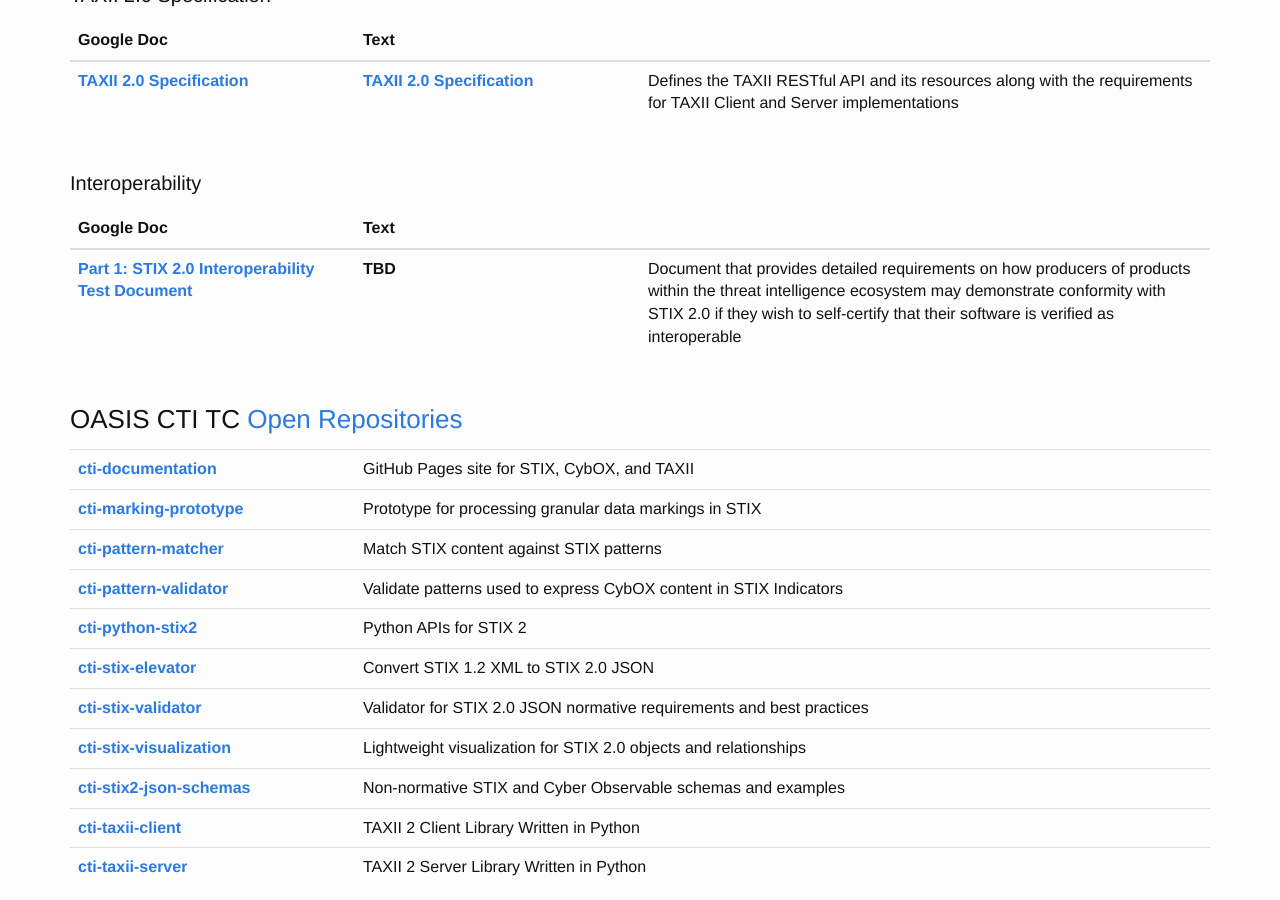
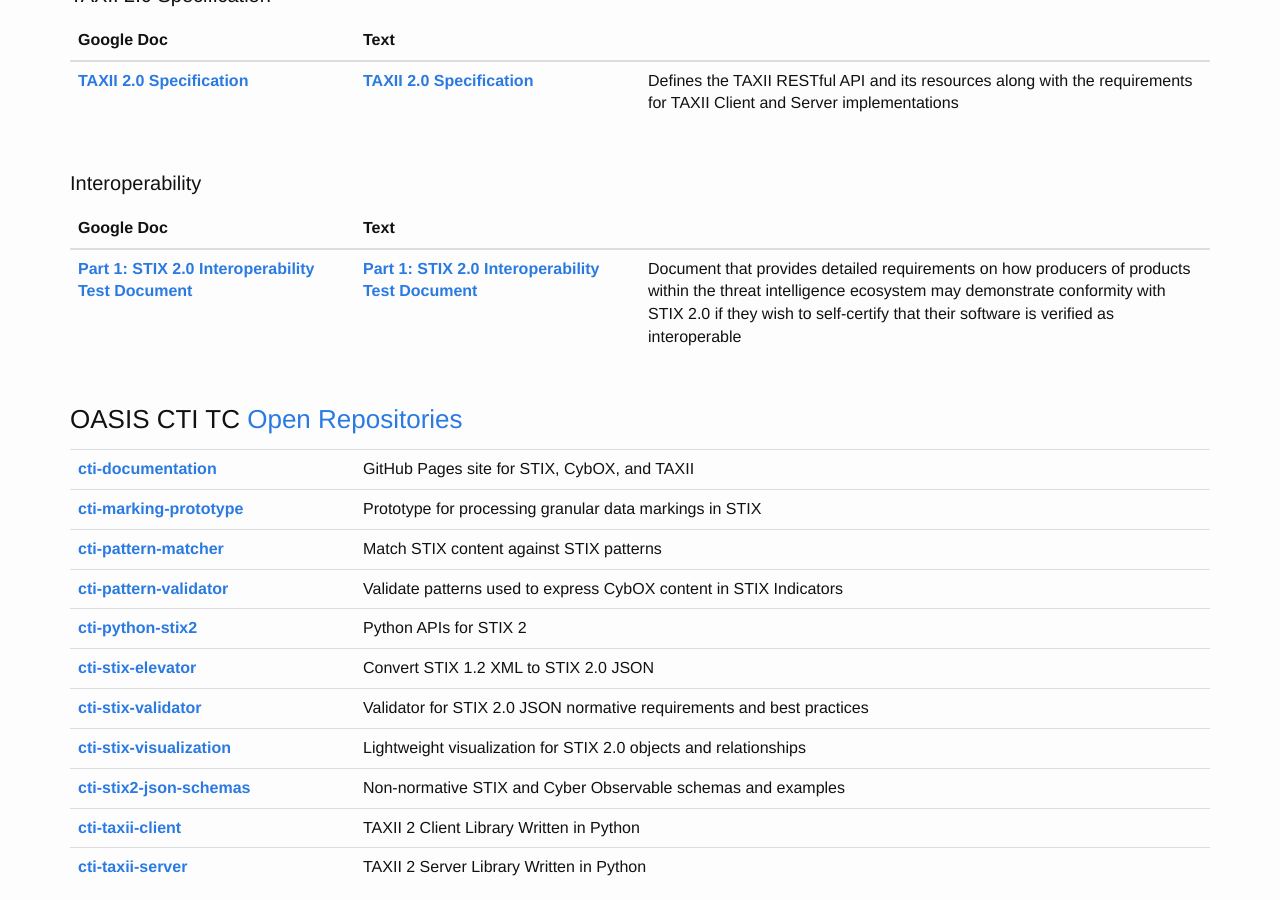
Before and after one commit to oasis-open/cti-documentation, a Jekyll site: the page built from resources.md, in a window 1280 px wide and 900 px high, scrolled down 901 px. Built offline with Jekyll 4.4.1, drawn with Linux system fonts in a browser that asks for light colours.

Commit message:
Added link to published Interoperability Test Document

```diff
--- a/resources.md
+++ b/resources.md
@@ -38,7 +38,7 @@
 {: .table .table-hover .table-example .table-desc .table-col1-width .table-col2-width}
 | Google Doc | Text | |
 | :------ | | :------ | ----------- |
-[**Part 1: STIX 2.0 Interoperability Test Document**](https://docs.google.com/document/d/1Bk3QsGqS84odU2iJtTZ8GokLZIOuz52iM7QKkRhJtQc){: target="_blank"}|**TBD**|Document that provides detailed requirements on how producers of products within the threat intelligence ecosystem may demonstrate conformity with STIX 2.0 if they wish to self-certify that their software is verified as interoperable|
+[**Part 1: STIX 2.0 Interoperability Test Document**](https://docs.google.com/document/d/1Bk3QsGqS84odU2iJtTZ8GokLZIOuz52iM7QKkRhJtQc){: target="_blank"}|[**Part 1: STIX 2.0 Interoperability Test Document**](https://docs.google.com/document/d/1Bk3QsGqS84odU2iJtTZ8GokLZIOuz52iM7QKkRhJtQc/pub){: target="_blank"}|Document that provides detailed requirements on how producers of products within the threat intelligence ecosystem may demonstrate conformity with STIX 2.0 if they wish to self-certify that their software is verified as interoperable|
 
 
 ### OASIS CTI TC [Open Repositories](https://www.oasis-open.org/resources/open-repositories/){: target="_blank"}
```
